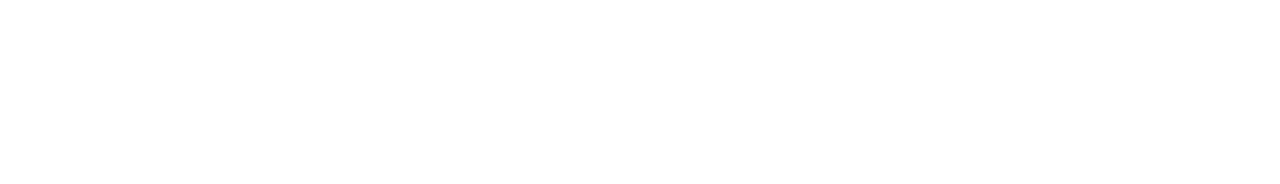
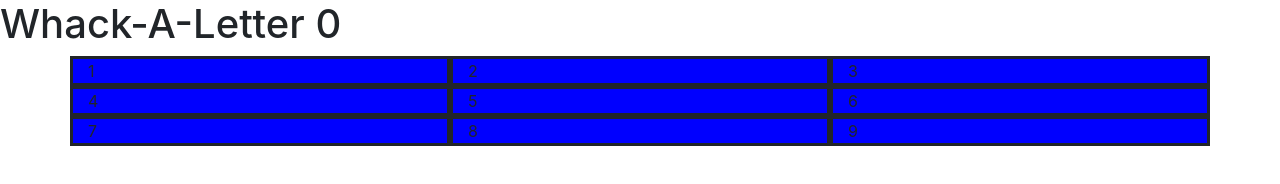
Before and after one commit to ShanteDenise/WhackALetterGame, a plain HTML site: page index.html in a window 1280 px wide. Drawn offline with nearby package versions, Linux system fonts and the light colour scheme.

Commit message:
Added bootstrap and created grid for holes

```diff
--- a/index.html
+++ b/index.html
@@ -4,9 +4,33 @@
     <meta charset="UTF-8">
     <meta name="viewport" content="width=device-width, initial-scale=1.0">
     <meta http-equiv="X-UA-Compatible" content="ie=edge">
-    <title>Document</title>
+    <link rel="stylesheet" href="main.css">
+    <link rel="stylesheet" href="https://stackpath.bootstrapcdn.com/bootstrap/4.2.1/css/bootstrap.min.css">
+
+    <title>Whack A Letter Game</title>
 </head>
 <body>
+    <h1> Whack-A-Letter <span class="score">0</span></h1>
+
+    <div class="container">
+      <div class="row">
+        <div class="col hole">1</div>
+        <div class="col hole">2</div>
+        <div class="col hole">3</div>
+      </div>
+      <div class="row">
+        <div class="col hole">4</div>
+        <div class="col hole">5</div>
+        <div class="col hole">6</div>
+      </div>
+      <div class="row">
+          <div class="col hole">7</div>
+          <div class="col hole">8</div>
+          <div class="col hole">9</div>
+        </div>
+    </div>
+
+
 
 </body>
 </html>
--- a/main.css
+++ b/main.css
@@ -0,0 +1,4 @@
+.hole{
+    background-color:blue;
+    border: solid;
+}
```
